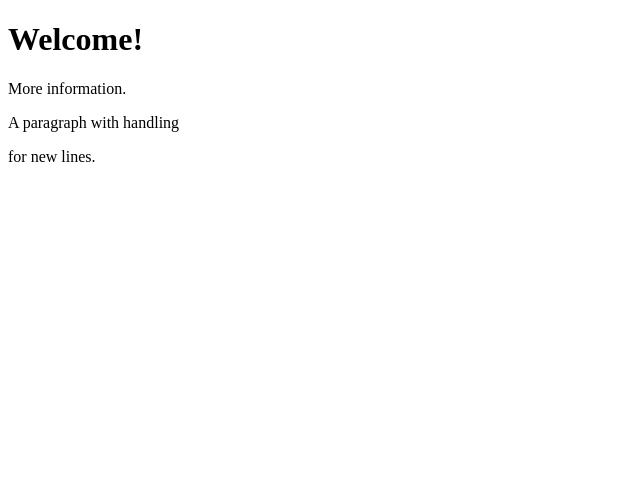
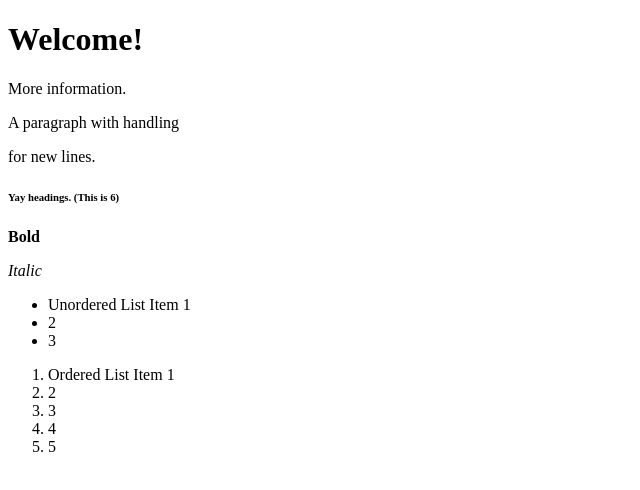
Before and after one commit to joshuadevp/MyOdinProjectWork, a plain HTML site: page html-boilerplate/index.html in a window 1280 px wide. Shown: the whole page, without its empty margins (0-640 px from the left). Drawn offline with Linux system fonts and the light colour scheme.

Commit message:
Finished with html-boilerplate

```diff
--- a/html-boilerplate/index.html
+++ b/html-boilerplate/index.html
@@ -14,6 +14,21 @@
     <p>
       for new lines.
     </p>
-
+    <!-- This is an html comment -->
+    <h6>Yay headings. (This is 6)</h6>
+    <p><strong>Bold</strong></p>
+    <em>Italic</em>
+    <ul>
+      <li>Unordered List Item 1</li>
+      <li>2</li>
+      <li>3</li>
+    </ul>
+    <ol>
+      <li>Ordered List Item 1</li>
+      <li>2</li>
+      <li>3</li>
+      <li>4</li>
+      <li>5</li>
+    </ol>
   </body>
 </html>
```
